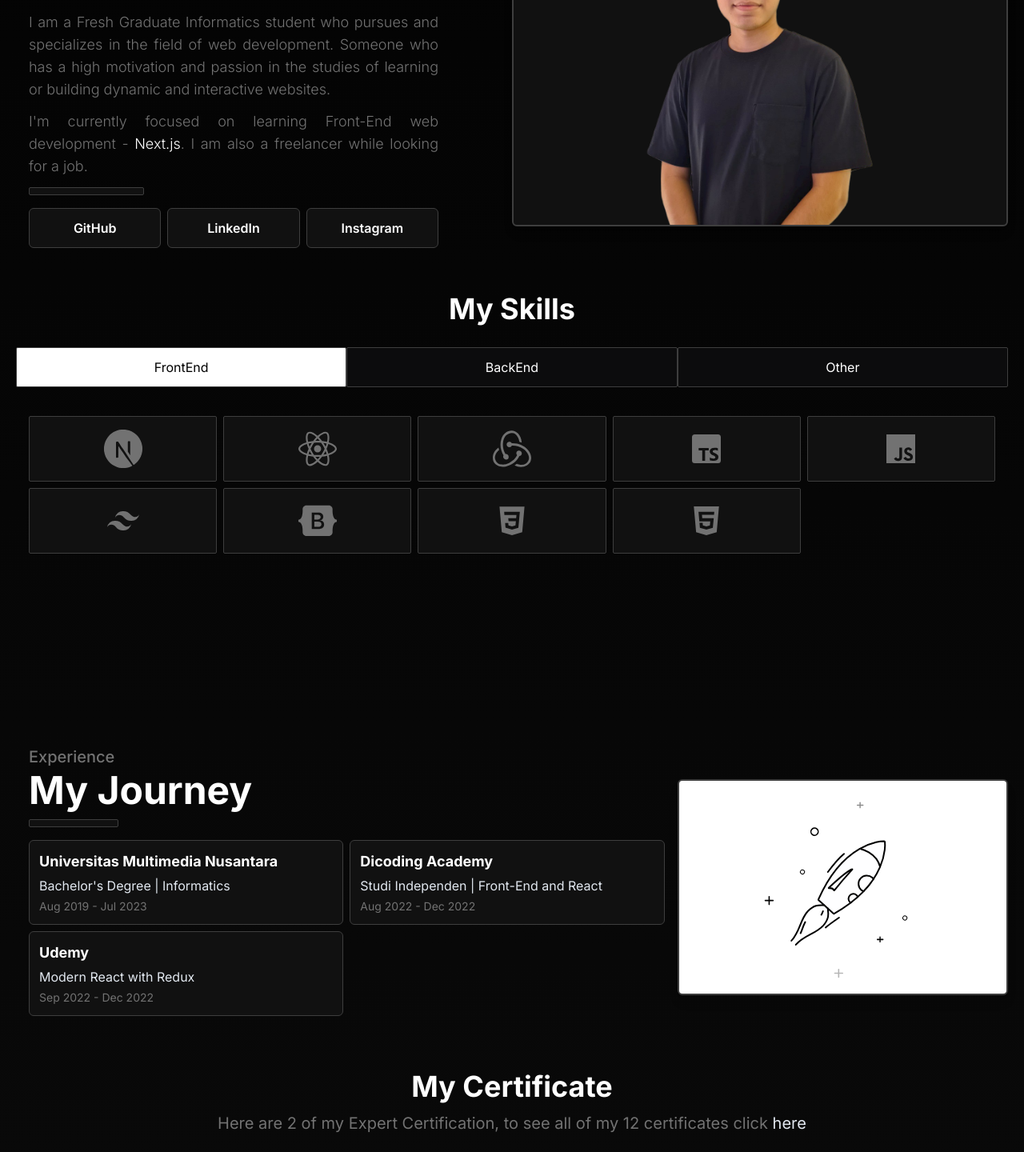
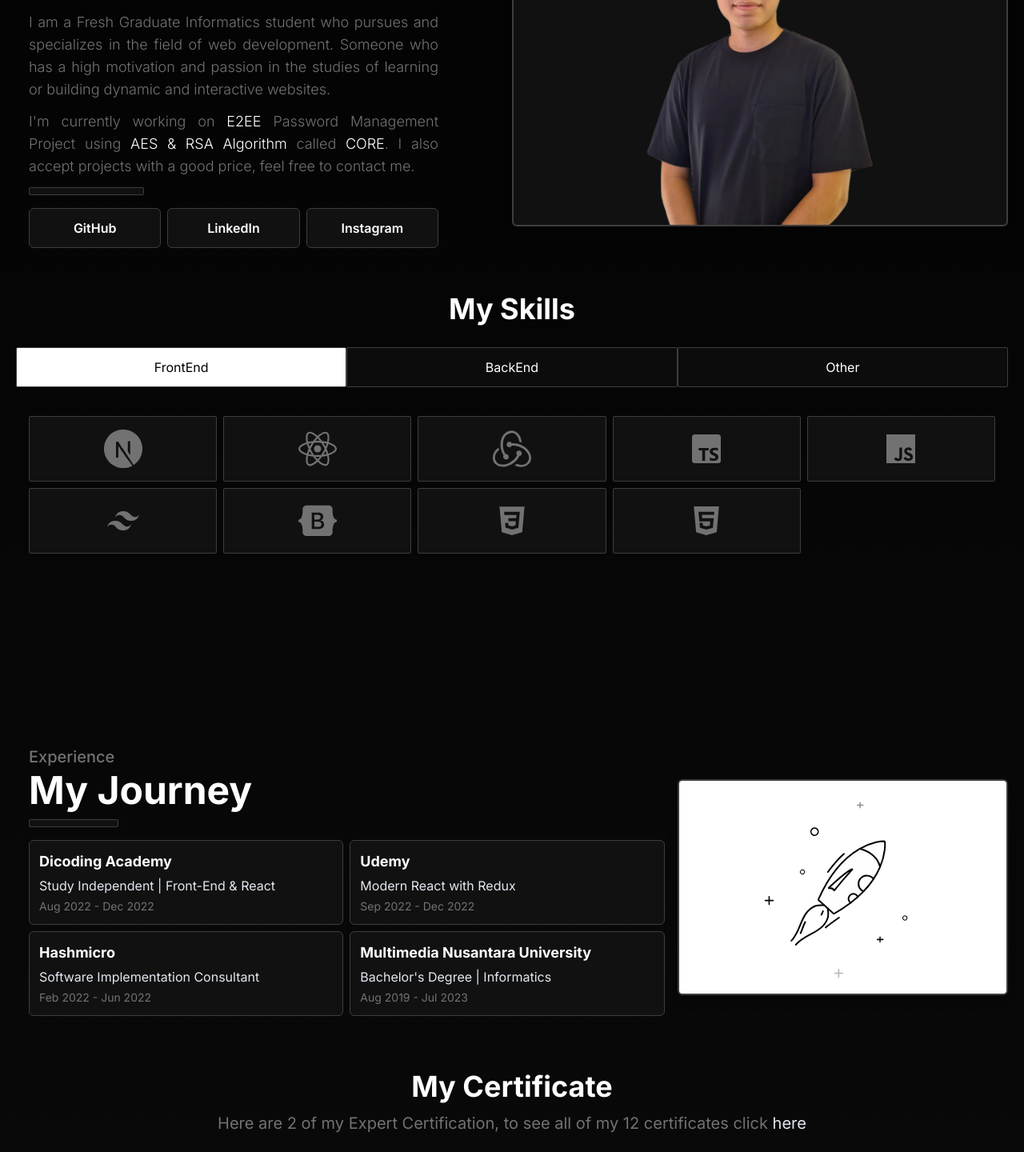
Before and after one commit to vincentt14/Portfolio2023, a Next.js app: page / in a window 1280 px wide. Shown: the part 1070-2510 px from the top of the page at 80% size. Built offline with nearby package versions, Linux system fonts and the light colour scheme.

Commit message:
update cv, journey, info

```diff
--- a/components/about/Info.tsx
+++ b/components/about/Info.tsx
@@ -55,7 +55,7 @@
         </p>
 
         <p className="my-3">
-          I&apos;m currently focused on learning Front-End web development - <span className="text-white">Next.js</span>. I am also a freelancer while looking for a job.
+          I&apos;m currently working on <span className="text-white">E2EE</span> Password Management Project using <span className="text-white">AES & RSA Algorithm</span> called <span className="text-white">CORE</span>. I also accept projects with a good price, feel free to contact me.
         </p>
       </div>
       <hr className="w-36 my-3 p-1 bg-tertiary border border-borderColor rounded-sm" />
--- a/components/experience/Journey.tsx
+++ b/components/experience/Journey.tsx
@@ -1,22 +1,29 @@
 export const Journey = () => {
   const experiences = [
+
+    {
+      id: 4,
+      place: "Dicoding Academy",
+      title: "Study Independent | Front-End & React",
+      timespan: "Aug 2022 - Dec 2022",
+    },
     {
       id: 3,
-      place: "Universitas Multimedia Nusantara",
-      title: "Bachelor's Degree | Informatics",
-      timespan: "Aug 2019 - Jul 2023",
+      place: "Udemy",
+      title: "Modern React with Redux",
+      timespan: "Sep 2022 - Dec 2022",
     },
     {
       id: 2,
-      place: "Dicoding Academy",
-      title: "Studi Independen | Front-End and React",
-      timespan: "Aug 2022 - Dec 2022",
+      place: "Hashmicro",
+      title: "Software Implementation Consultant",
+      timespan: "Feb 2022 - Jun 2022",
     },
     {
       id: 1,
-      place: "Udemy",
-      title: "Modern React with Redux",
-      timespan: "Sep 2022 - Dec 2022",
+      place: "Multimedia Nusantara University",
+      title: "Bachelor's Degree | Informatics",
+      timespan: "Aug 2019 - Jul 2023",
     },
   ];
 
--- a/components/home/Status.tsx
+++ b/components/home/Status.tsx
@@ -2,7 +2,7 @@
   return (
     <div className="mb-6 grid w-full grid-cols-2 gap-0 border shadow-lg border-borderColor bg-tertiary p-6 text-primary lg:max-w-lg rounded-md">
       <div className="grid grid-cols-3">
-        <div className="col-1 col-span-1 flex items-center justify-center text-2xl font-bold text-white">13</div>
+        <div className="col-1 col-span-1 flex items-center justify-center text-2xl font-bold text-white">14</div>
         <div className="col-2 col-span-2">
           <p className="text-xs lg:text-base">Month</p>
           <p className="text-xs lg:text-base">Experience</p>
```
Also changed, not shown: 1 other file (tests, documents, lock files or other folders).
